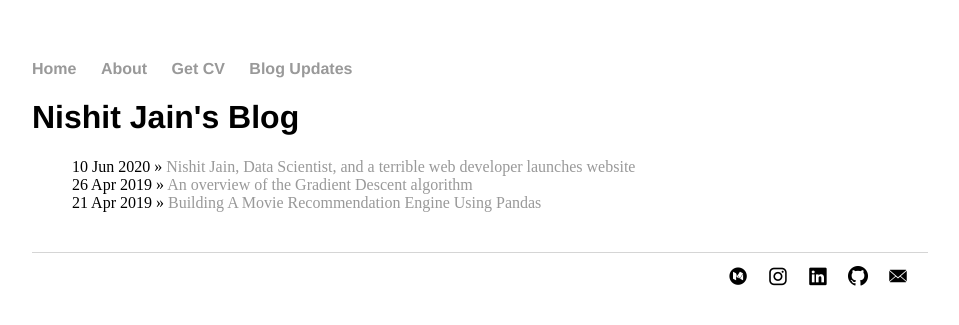
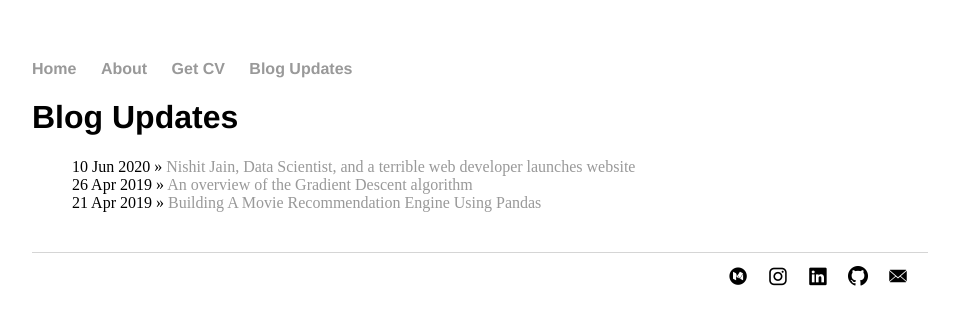
Before and after one commit to nishitjain/nishitjain.github.io, a Jekyll site: the page built from blog/index.html, in a window 1280 px wide. Shown: the top 325 px of the page, without its empty margins (160-1119 px from the left). Built offline with Jekyll 4.4.1, drawn with Linux system fonts in a browser that asks for light colours.

Commit message:
Update index.html

```diff
--- a/blog/index.html
+++ b/blog/index.html
@@ -1,8 +1,8 @@
 ---
 layout: default
-title: Nishit Jain's Blog
+title: Blog Updates | Nishit Jain
 ---
-	<h1>{{ page.title }}</h1>
+	<h1>Blog Updates</h1>
 	<ul class="posts">
 
 	  {% for post in site.posts %}
```
